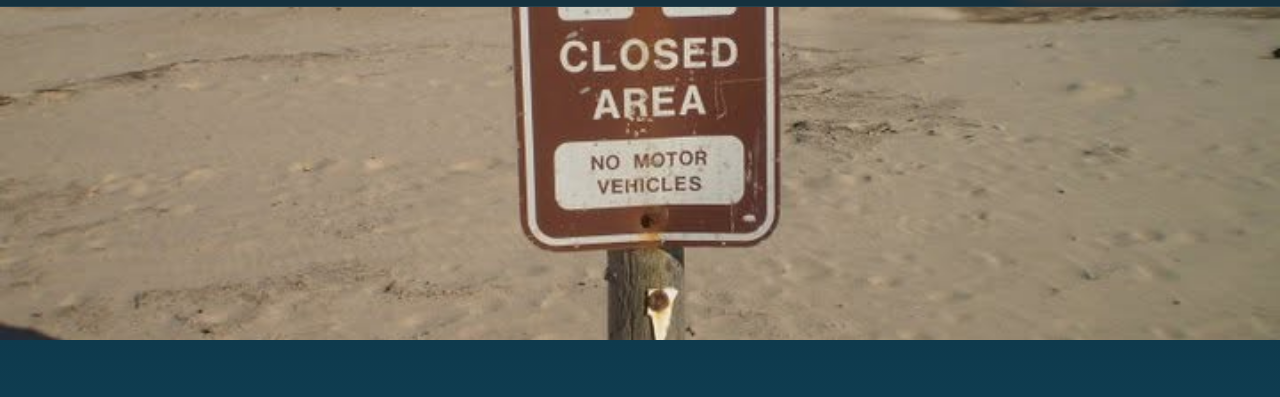
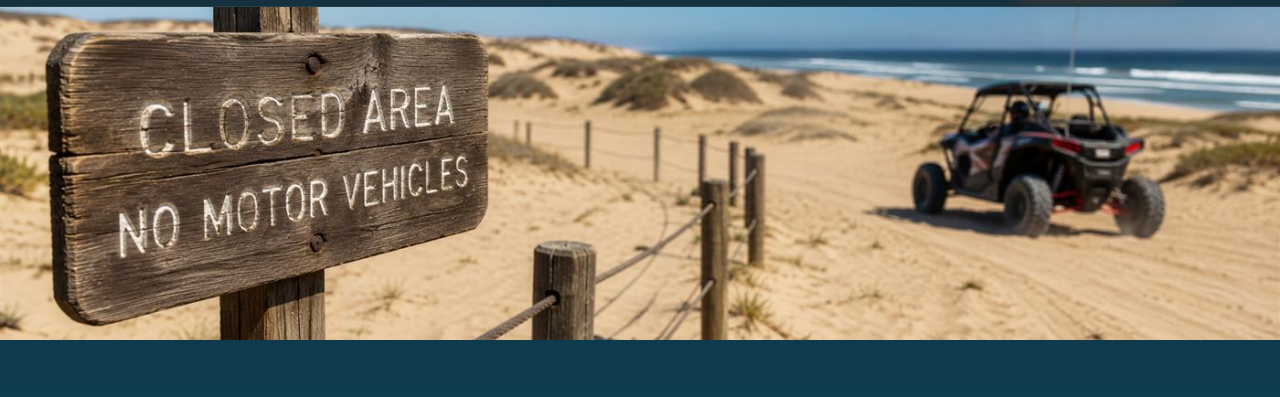
Before and after one commit to smallcovemedia/ccwheelers-site, a plain HTML site: page rules.html in a window 1280 px wide. Shown: the part 64-461 px from the top of the page. Drawn offline with nearby package versions, Linux system fonts and the light colour scheme; a web font is replaced by a local one.

Commit message:
Replace rules.html's low-res hero photo
Same issue as the other 7 pages fixed earlier: the old sign photo was
only 720x540 and looked soft at hero-band width. New 1400px photo keeps
the closed-area sign sharp and legible, with a UTV riding legally along
the fence line for context.

Co-Authored-By: Claude Sonnet 5 <noreply@anthropic.com>

```diff
--- a/rules.html
+++ b/rules.html
@@ -93,7 +93,7 @@ document.addEventListener('click', function (e) {
 
 <main>
 <div class="page-hero">
-  <img src="images/oceano-dunes-closed-area-no-motor-vehicles-sign.jpg" alt="Closed area no motor vehicles sign posted in a restricted dune area at Oceano Dunes" width="720" height="540" fetchpriority="high">
+  <img src="images/oceano-dunes-closed-area-sign-utv.jpg" alt="Closed area no motor vehicles sign with a UTV riding legally along the fence line at Oceano Dunes" width="1400" height="467" fetchpriority="high">
 </div>
 
 <div class="page-head">
```
Also changed, not shown: images/oceano-dunes-closed-area-sign-utv.jpg (added).
